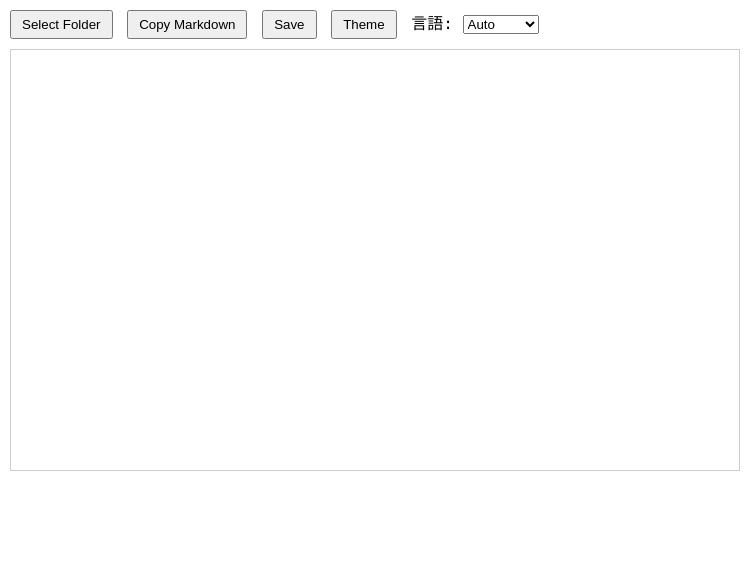
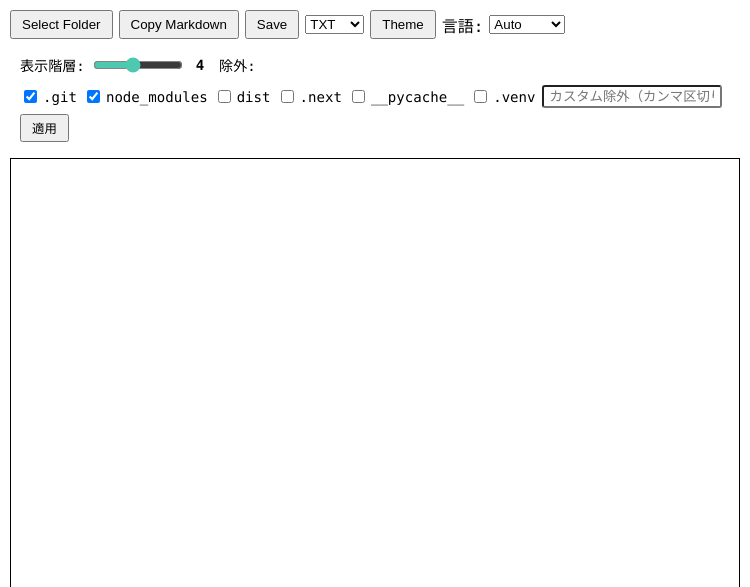
Before and after one commit to Takkunlego0916/Folder-Tree-App, an Electron app: page src/index.html in a window 750 px wide. Shown: the top 587 px of the page. Drawn offline with Linux system fonts and the light colour scheme; no server answers.

Commit message:
Update index.html

```diff
--- a/src/index.html
+++ b/src/index.html
@@ -6,30 +6,70 @@
   content="default-src 'none'; script-src 'self'; style-src 'self' 'unsafe-inline';">
 <title>フォルダ構成図メーカー</title>
 <style>
-body { font-family: Consolas, monospace; margin: 10px; transition: background-color 0.3s,color 0.3s; }
-button { padding:5px 10px; margin-right:5px; }
-#tree { border:1px solid #ccc; padding:10px; height:400px; overflow:auto; margin-top:10px; }
-ul { list-style-type:none; padding-left:1em; }
-summary { cursor:pointer; }
+* { box-sizing: border-box; }
+body { font-family: Consolas, monospace; margin: 0; padding: 10px;
+       transition: background-color 0.3s, color 0.3s; }
 
-body.dark { background:#1e1e1e; color:#ddd; }
-body.dark #tree { border-color:#555; }
-body.dark button, body.dark select { background:#333; color:#ddd; border:1px solid #555; }
-body.light { background:#fff; color:#000; }
-body.light #tree { border-color:#ccc; }
-body.light button, body.light select { background:#eee; color:#000; border:1px solid #ccc; }
+#toolbar {
+  display: flex; flex-wrap: wrap; align-items: center;
+  gap: 6px; margin-bottom: 8px;
+}
+
+#controls {
+  display: flex; flex-wrap: wrap; align-items: center;
+  gap: 10px; padding: 8px 10px; border-radius: 4px;
+  font-size: 0.88em; margin-bottom: 8px;
+}
+#depthGroup { display: flex; align-items: center; gap: 6px; }
+#depthRange { width: 90px; cursor: pointer; accent-color: #4ec9b0; }
+#depthVal   { min-width: 1.3em; text-align: center; font-weight: bold; }
+#excludeGroup { display: flex; align-items: center; gap: 6px; flex-wrap: wrap; }
+#excludeGroup label {
+  display: flex; align-items: center; gap: 3px;
+  cursor: pointer; white-space: nowrap; user-select: none;
+}
+#customExclude { width: 180px; padding: 2px 6px; font-family: inherit; font-size: 0.95em; border-radius: 3px; }
+#applyBtn { padding: 3px 10px; font-size: 0.88em; }
+
+#tree { border: 1px solid; padding: 10px; height: 430px; overflow: auto; margin-top: 0; }
+ul   { list-style-type: none; padding-left: 1em; }
+summary { cursor: pointer; }
+
+body.dark  { background: #1e1e1e; color: #ddd; }
+body.dark #tree    { border-color: #555; }
+body.dark #controls { background: #252526; border: 1px solid #3c3c3c; }
+body.dark button, body.dark select, body.dark input[type="text"] {
+  background: #333; color: #ddd; border: 1px solid #555; border-radius: 3px;
+}
+
+body.light { background: #fff; color: #000; }
+body.light #tree    { border-color: #ccc; }
+body.light #controls { background: #f5f5f5; border: 1px solid #ddd; }
+body.light button, body.light select, body.light input[type="text"] {
+  background: #eee; color: #000; border: 1px solid #ccc; border-radius: 3px;
+}
+
+button { padding: 5px 10px; cursor: pointer; }
 
 #toast {
   position: fixed; bottom: 20px; right: 20px;
-  padding: 10px 15px; background:#333; color:#fff;
-  border-radius:5px; opacity:0; transition:opacity 0.3s;
+  padding: 10px 15px; background: #333; color: #fff;
+  border-radius: 5px; opacity: 0; transition: opacity 0.3s;
+  pointer-events: none; font-size: 0.9em;
 }
 </style>
 </head>
 <body>
+
+  <div id="toolbar">
     <button id="selectBtn">フォルダを選択</button>
-  <button id="copyBtn">Markdownコピー</button>
+    <button id="copyBtn">MDコピー</button>
     <button id="saveBtn">保存</button>
+    <select id="formatSelect" title="保存形式">
+      <option value="txt">TXT</option>
+      <option value="json">JSON</option>
+      <option value="html">HTML</option>
+    </select>
     <button id="themeBtn">モード切替</button>
     <label for="langSelect">言語:</label>
     <select id="langSelect">
@@ -43,6 +83,29 @@ body.light button, body.light select { background:#eee; color:#000; border:1px s
       <option value="fr">Français</option>
       <option value="de">Deutsch</option>
     </select>
+  </div>
+
+  <div id="controls">
+
+    <div id="depthGroup">
+      <span id="depthLabel">表示階層:</span>
+      <input type="range" id="depthRange" min="1" max="8" value="4">
+      <span id="depthVal">4</span>
+    </div>
+
+    <span id="excludeLabel">除外:</span>
+    <div id="excludeGroup">
+      <label><input type="checkbox" class="excludeCheck" value=".git"          checked> .git</label>
+      <label><input type="checkbox" class="excludeCheck" value="node_modules"  checked> node_modules</label>
+      <label><input type="checkbox" class="excludeCheck" value="dist">                  dist</label>
+      <label><input type="checkbox" class="excludeCheck" value=".next">                 .next</label>
+      <label><input type="checkbox" class="excludeCheck" value="__pycache__">           __pycache__</label>
+      <label><input type="checkbox" class="excludeCheck" value=".venv">                 .venv</label>
+      <input type="text" id="customExclude" placeholder="カスタム除外（カンマ区切り）">
+      <button id="applyBtn">適用</button>
+    </div>
+
+  </div>
 
   <div id="tree"></div>
   <div id="toast"></div>
```
Lines whose indentation alone changed are shown as unchanged.
